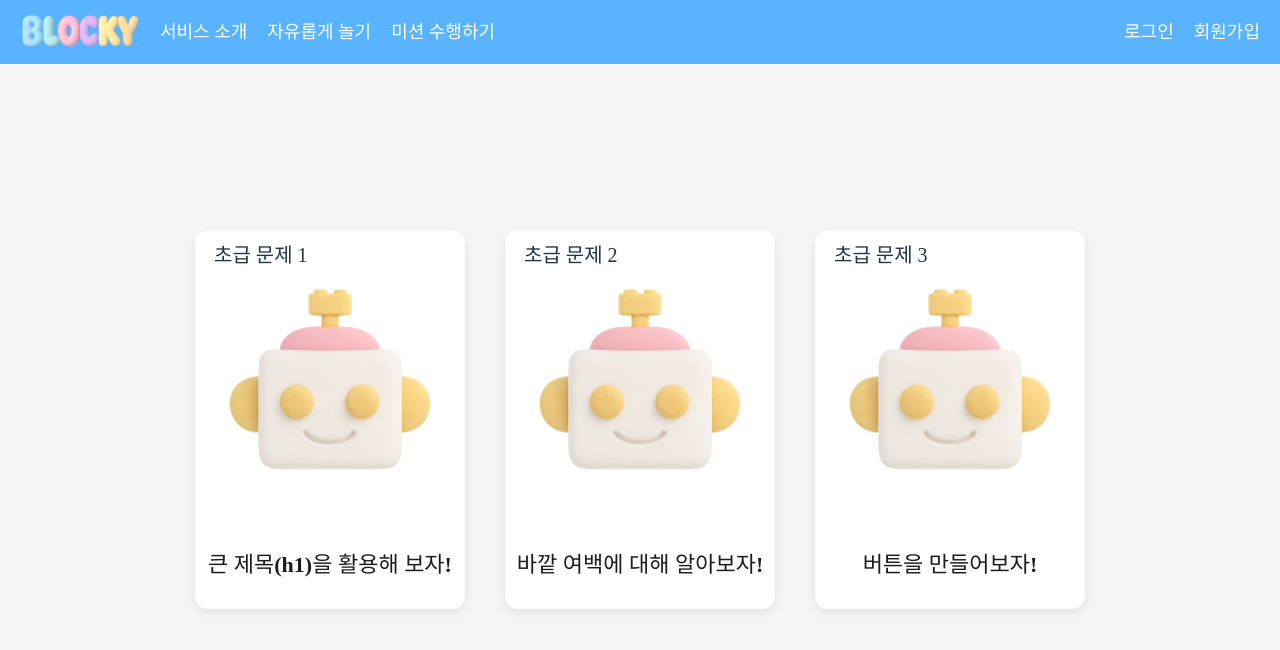
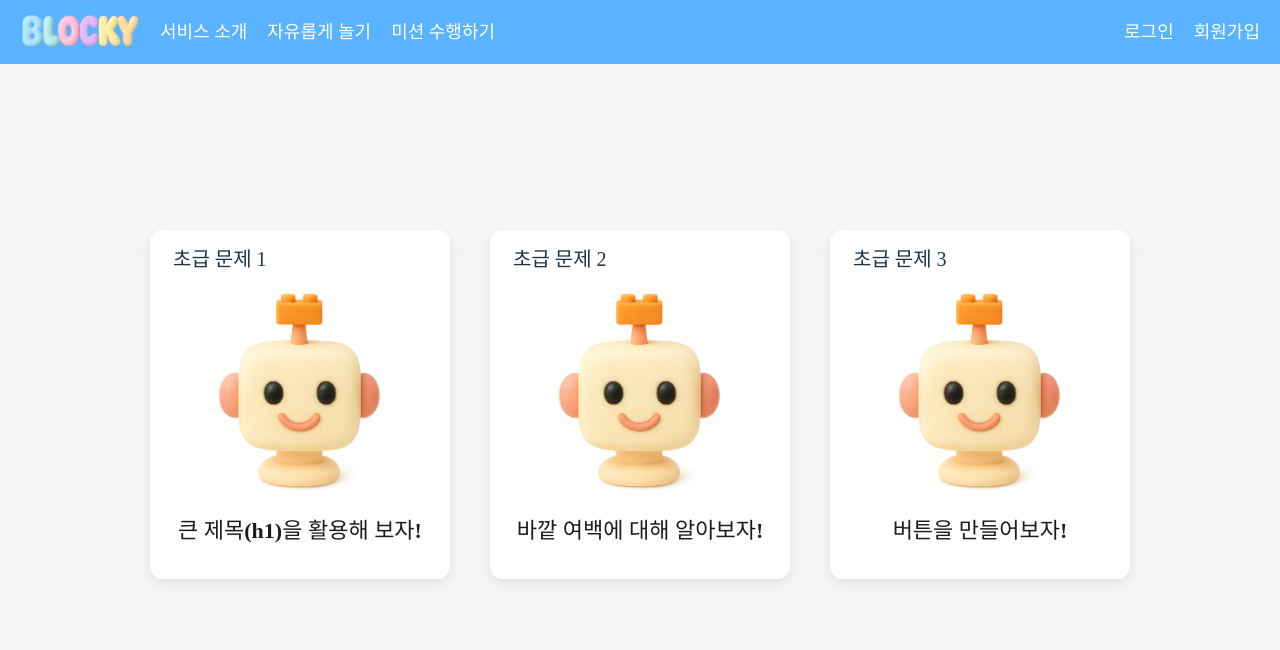
Before and after one commit to BLOCKY-EDU/frontend, a React (Vite) app in the folder blockcode/blockcode-ui/: page /basic in a window 1280 px wide. Shown: the top 650 px of the page. Built offline with nearby package versions, Linux system fonts and the light colour scheme.

Commit message:
문제 이미지 및 문제 추가 완료 + 관련된 기능 진행중

```diff
--- a/blockcode/blockcode-ui/src/pages/advanced.jsx
+++ b/blockcode/blockcode-ui/src/pages/advanced.jsx
@@ -1,25 +1,43 @@
-import React from "react";
+import React, { useState } from "react";
 import { useNavigate } from "react-router-dom";
 import "./levels.css";
 import { LEVELS } from "../data/problems/index.js";
+import locky_selected from "../assets/locky_selected.png";
+import locky_unselected from "../assets/locky_unselected.png";
 
 export default function Advanced() {
   const navigate = useNavigate();
   const ADVANCED_PROBLEMS = LEVELS.advanced;
 
+  const [hoverId, setHoverId] = useState(null);
+
   return (
         <div className="problems-container">
-      {ADVANCED_PROBLEMS.map((p) => (
+          {ADVANCED_PROBLEMS.map((p) => {
+            const isHover = hoverId === p.id;
+            return (
               <button
                 key={p.id}
                 className="problem-card"
                 onClick={() => navigate(`/mission/${p.id}`)}
+                onMouseEnter={() => setHoverId(p.id)}
+                onMouseLeave={() => setHoverId(null)}
+                onFocus={() => setHoverId(p.id)}    // 키보드 접근성
+                onBlur={() => setHoverId(null)}
               >
                 <div className="problem-number">고급 문제 {p.id}</div>
-          <img src={p.image} alt={p.title} />
+
+                {/* p.image 대신 고정 이미지 사용 + hover 시 교체 */}
+                <img
+                  src={isHover ? locky_selected : locky_unselected}
+                  alt={p.title}
+                  className="problem-image"
+                />
+
                 <h3>{p.title}</h3>
               </button>
-      ))}
+            );
+          })}
         </div>
       );
 }
--- a/blockcode/blockcode-ui/src/pages/basic.jsx
+++ b/blockcode/blockcode-ui/src/pages/basic.jsx
@@ -1,25 +1,44 @@
-import React from "react";
+import React, { useState } from "react";
 import { useNavigate } from "react-router-dom";
 import "./levels.css";
 import { LEVELS } from "../data/problems/index.js";
+import locky_selected from "../assets/locky_selected.png";
+import locky_unselected from "../assets/locky_unselected.png";
 
 export default function Basic() {
   const navigate = useNavigate();
   const BASIC_PROBLEMS = LEVELS.basic;
 
+  // 어떤 카드에 마우스가 올라와 있는지 추적
+  const [hoverId, setHoverId] = useState(null);
+
   return (
     <div className="problems-container">
-      {BASIC_PROBLEMS.map((p) => (
+      {BASIC_PROBLEMS.map((p) => {
+        const isHover = hoverId === p.id;
+        return (
           <button
             key={p.id}
             className="problem-card"
             onClick={() => navigate(`/mission/${p.id}`)}
+            onMouseEnter={() => setHoverId(p.id)}
+            onMouseLeave={() => setHoverId(null)}
+            onFocus={() => setHoverId(p.id)}    // 키보드 접근성
+            onBlur={() => setHoverId(null)}
           >
             <div className="problem-number">초급 문제 {p.id}</div>
-          <img src={p.image} alt={p.title} />
+
+            {/* p.image 대신 고정 이미지 사용 + hover 시 교체 */}
+            <img
+              src={isHover ? locky_selected : locky_unselected}
+              alt={p.title}
+              className="problem-image"
+            />
+
             <h3>{p.title}</h3>
           </button>
-      ))}
+        );
+      })}
     </div>
   );
 }
--- a/blockcode/blockcode-ui/src/pages/intermediate.jsx
+++ b/blockcode/blockcode-ui/src/pages/intermediate.jsx
@@ -1,26 +1,44 @@
-import React from "react";
+import React, { useState } from "react";
 import { useNavigate } from "react-router-dom";
 import "./levels.css";
 import { LEVELS } from "../data/problems/index.js";
 //import { INTERMEDIATE_PROBLEMS } from "../data/problems";
+import locky_selected from "../assets/locky_selected.png";
+import locky_unselected from "../assets/locky_unselected.png";
 
 export default function Intermediate() {
   const navigate = useNavigate();
   const INTERMEDIATE_PROBLEMS = LEVELS.intermediate;
 
+  const [hoverId, setHoverId] = useState(null);
+
   return (
       <div className="problems-container">
-      {INTERMEDIATE_PROBLEMS.map((p) => (
+        {INTERMEDIATE_PROBLEMS.map((p) => {
+          const isHover = hoverId === p.id;
+          return (
             <button
               key={p.id}
               className="problem-card"
               onClick={() => navigate(`/mission/${p.id}`)}
+              onMouseEnter={() => setHoverId(p.id)}
+              onMouseLeave={() => setHoverId(null)}
+              onFocus={() => setHoverId(p.id)}    // 키보드 접근성
+              onBlur={() => setHoverId(null)}
             >
               <div className="problem-number">중급 문제 {p.id}</div>
-          <img src={p.image} alt={p.title} />
+
+              {/* p.image 대신 고정 이미지 사용 + hover 시 교체 */}
+              <img
+                src={isHover ? locky_selected : locky_unselected}
+                alt={p.title}
+                className="problem-image"
+              />
+
               <h3>{p.title}</h3>
             </button>
-      ))}
+          );
+        })}
       </div>
     );
 }
--- a/blockcode/blockcode-ui/src/pages/levels.css
+++ b/blockcode/blockcode-ui/src/pages/levels.css
@@ -1,21 +1,25 @@
 .problems-container {
   display: flex;
-    flex-wrap: wrap; /* 줄바꿈 허용 */
+  flex-wrap: wrap;
+  /* 줄바꿈 허용 */
   gap: 40px;
   justify-content: center;
   margin-top: 130px;
-    width: 920px;
+  width: 80%;
   margin-left: auto;
-    margin-right: auto; /* 가운데 정렬 */
+  margin-right: auto;
+  /* 가운데 정렬 */
 
   padding-top: 100px;
 }
 
 .problem-card {
-    width: 270px; /* 한 줄에 3개 */
+  width: 300px;
+  height: auto;
+  /* 한 줄에 3개 */
   background-color: #fff;
   border-radius: 12px;
-    padding: 8px;
+  padding: 12px;
   text-align: center;
   box-shadow: 0 4px 10px rgba(0, 0, 0, 0.08);
   transition: transform 0.2s ease, box-shadow 0.2s ease;
@@ -23,17 +27,24 @@
   border-color: #fff;
 }
 
+.problem-image {
+  width: 180px;
+  /* 필요에 맞게 조절 */
+  height: auto;
+  display: block;
+  margin: 20px auto;
+}
 
 .problem-card:hover {
   transform: translateY(-4px);
   box-shadow: 0 8px 16px rgba(0, 0, 0, 0.12);
 }
 
-  .problem-card img {
+/* .problem-card img {
   width: 100%;
   height: auto;
   border-radius: 8px;
-  }
+} */
 
 .problem-card h3 {
   font-size: 22px;
@@ -55,7 +66,7 @@
 
 }
 
-  .problem-number{
+.problem-number {
   display: flex;
   font-size: 20px;
   left: auto;
```
Also changed, not shown: blockcode/blockcode-ui/src/assets/locky_selected.png (added), blockcode/blockcode-ui/src/assets/locky_unselected.png (added). Lines whose indentation alone changed are shown as unchanged.
